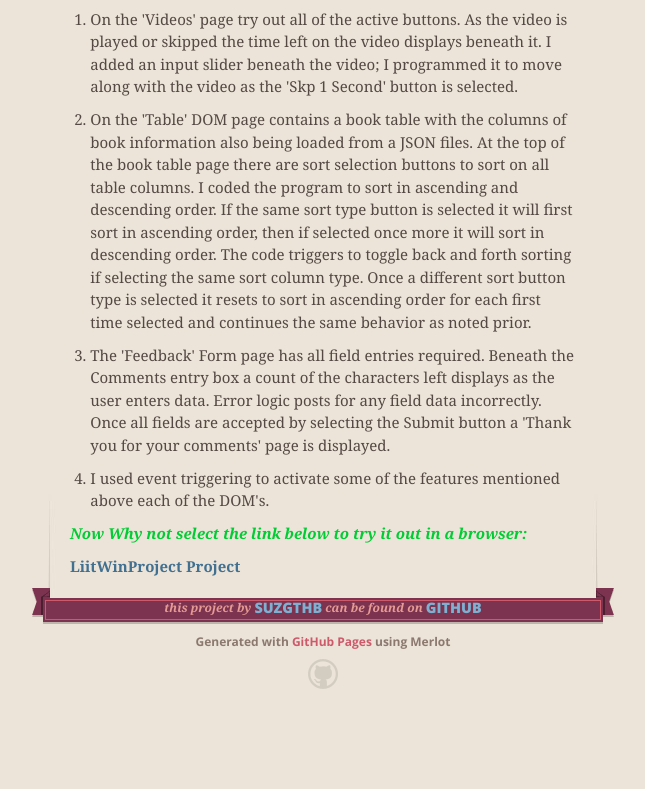
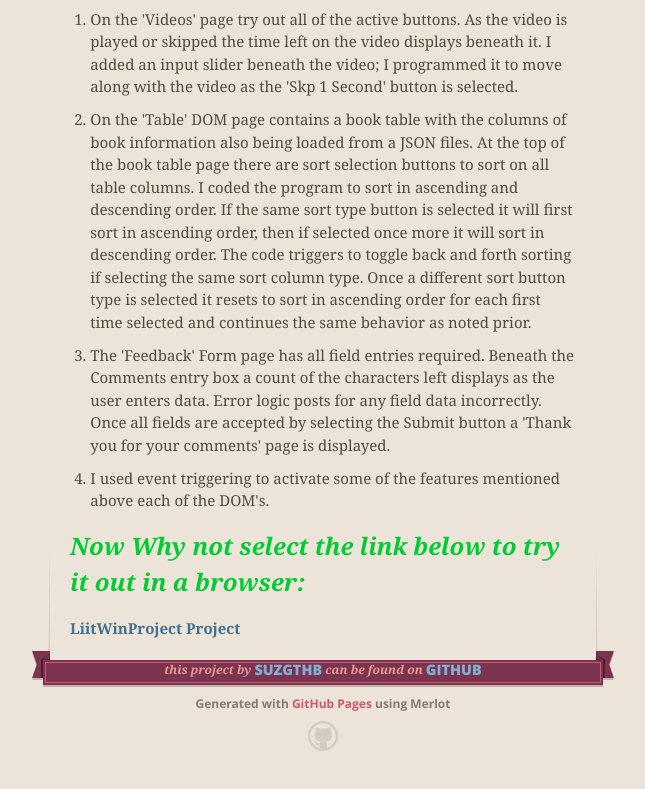
Before and after one commit to suzGtHb/suzy_nuwbedev, a plain HTML site: page index.html in a window 1280 px wide. Shown: the part 732-1521 px from the top of the page, without its empty margins (317-962 px from the left). Before the commit the page ends 1461 px from the top, so only its background shows below. Drawn offline with nearby package versions, Linux system fonts and the light colour scheme.

Commit message:
Update index.html
change font color and size

```diff
--- a/index.html
+++ b/index.html
@@ -68,7 +68,7 @@ I have the headers and footers on each DOM being loaded from the JSON files.   <
 <li><p>I used event triggering to activate some of the features mentioned above each of the DOM's.   </p></li>
 </ol>
 
-<p style="color:#00CC33"><em><strong>Now Why not select the link below to try it out in a browser:</strong></em></p>
+<p style="color:#00CC33;font-size:x-large"><em><strong>Now Why not select the link below to try it out in a browser:</strong></em></p>
 
 <p><strong><a href="http://suzGtHb.github.io/suzy_nuwbedev/LiitWinProject.html">LiitWinProject Project</a></strong></p>
       </section>
```
